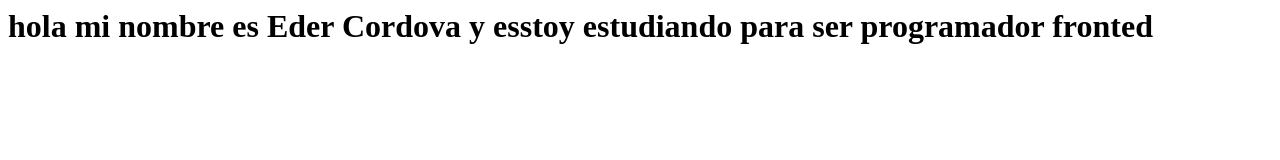
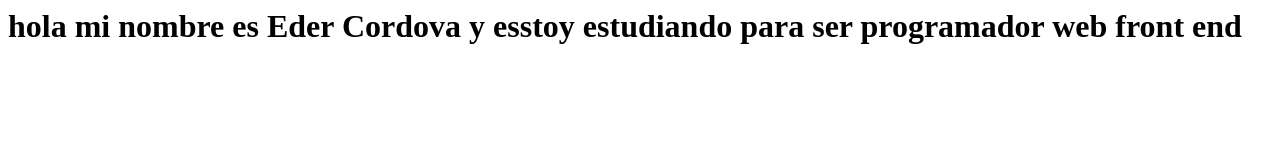
Before and after one commit to elucor/mi-primer-portafolio, a plain HTML site: page index.html in a window 1280 px wide. Drawn offline with Linux system fonts and the light colour scheme.

Commit message:
Update index.html

```diff
--- a/index.html
+++ b/index.html
@@ -1 +1 @@
-<h1>hola mi nombre es Eder Cordova y esstoy estudiando para ser programador fronted </h1>
+<h1>hola mi nombre es Eder Cordova y esstoy estudiando para ser programador web front end </h1>
```
